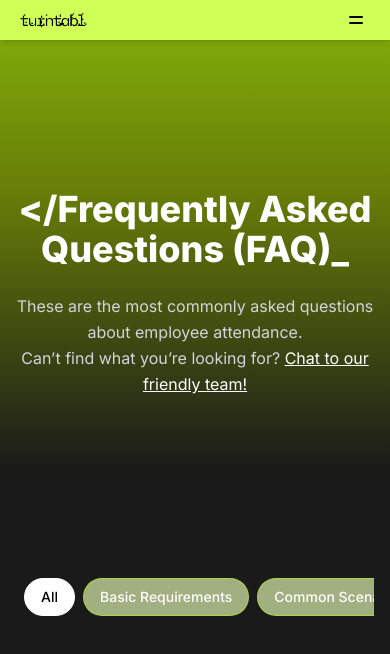
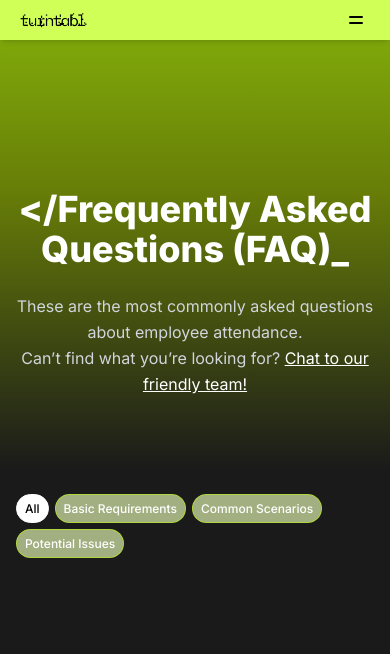
Before and after one commit to marzafiee/nextjs-employee-faq, a Next.js app: page / in a window 390 px wide. Shown: the top 654 px of the page. Built offline with nearby package versions, Linux system fonts and the light colour scheme.

Commit message:
updated responsiveness for top margins to make room for filter bar

```diff
--- a/components/FAQ Home/FAQ.tsx
+++ b/components/FAQ Home/FAQ.tsx
@@ -6,8 +6,10 @@ import FilterSlider from './Filter Slider/FilterSlider';
 const FAQ = () => {
   return (
     <div className="overflow-hidden">
-      <Hero />
-      <div className='px-4 py-6'>
+      <div>
+        <Hero />
+      </div>
+      <div className='px-0' style={{marginTop: '0px'}}>
         <FilterSlider />
       </div>
     </div>
--- a/components/FAQ Home/Filter Slider/FilterSlider.tsx
+++ b/components/FAQ Home/Filter Slider/FilterSlider.tsx
@@ -1,9 +1,12 @@
 "use client"
-import React, { useState } from 'react';
+import React, { useState, useEffect } from 'react';
 
 const FilterSlider = () => {
     // initially, as shown in the Figma, we have 'All' set as the default selected filter
     const [activeFilter, setActiveFilter] = useState('All')
+
+    // state for responsive positioning (client-side only)
+    const [topPosition, setTopPosition] = useState('-60px') // safe default for mobile
 
     // but in the meantime, these are all the buttons we would have in the slider
     const filters = [
@@ -13,37 +16,58 @@ const FilterSlider = () => {
         'Potential Issues'
     ]
 
+    // function to handle dynamic button styles based on active state
+    const getButtonStyles = (isActive: boolean) => ({
+        backgroundColor: isActive ? 'var(--btn-bg-active)' : 'var(--btn-fill-default)',
+        color: isActive ? 'var(--btn-text-active)' : 'var(--btn-text-default)'
+    })
+
+    // function to get responsive border classes
+    const getBorderClasses = (isActive: boolean) => {
+        const borderColor = isActive ? 'border-[var(--btn-bg-active)]' : 'border-[var(--btn-border-default)]'
+        return `border md:border-3 ${borderColor}`
+    }
+
+    // function to get responsive positioning (client-side only)
+    const getResponsivePosition = () => {
+        if (window.innerWidth >= 1024) return '-200px' // large screens
+        if (window.innerWidth >= 768) return '-120px'  // medium screens
+        return '-60px' // small screens
+    }
+
+    // useEffect to set positioning after component mounts (client-side only)
+    useEffect(() => {
+        const updatePosition = () => {
+            setTopPosition(getResponsivePosition())
+        }
+
+        // Set initial position
+        updatePosition()
+
+        // Optional: Update position on window resize
+        window.addEventListener('resize', updatePosition)
+
+        // Cleanup
+        return () => window.removeEventListener('resize', updatePosition)
+    }, [])
+
     return (
-        <div className='flex justify-center w-full'>
-            <div className='flex gap-2 sm:gap-[10px] p-2 sm:p-4 bg-[var(--bg-secondary)] rounded-lg overflow-x-auto max-w-fit'>
+        <div className='flex justify-center w-full px-2 relative' style={{ top: topPosition }}>
+            <div className='flex flex-wrap gap-1.5 sm:gap-2 md:gap-3 p-2 sm:p-3 md:p-4 rounded-lg max-w-full'>
                 {/*Now we loop through EACH filter option with the map function and create a button for each filter in our array */}
                 {filters.map((filter) => (
                     <button
                         key={filter}
                         // when the button is clicked, we'd update the active filter's state so:
                         onClick={() => setActiveFilter(filter)}
-                    className={`px-4 sm:px-8 md:px-16 lg:px-[100px] py-2 rounded-[45px] font-medium transition-colors duration-200 whitespace-nowrap text-sm sm:text-base flex-shrink-0 ${
-                        // if this button is the active one, apply the active styling
-                        activeFilter === filter
-                            ? 'text-[var(--btn-text-active)]'
-                            // and if not active, apply default styling
-                            : 'text-[var(--btn-text-default)] hover:opacity-80'
-                    }`}
-                    //now we have inline styles using CSS custom properties
-                    style={{
-                        // Default state styling using CSS variables
-                        backgroundColor: activeFilter === filter
-                            ? 'var(--btn-bg-active)'
-                            : 'rgba(236, 255, 183, 0.65)', // Using your --btn-fill-default with opacity
-                        border: '1px solid var(--btn-border-default)',
-                        borderColor: activeFilter === filter
-                            ? 'var(--btn-bg-active)'
-                            : 'rgba(189, 255, 0, 0.5)', // Using your --btn-border-default with opacity
-                        boxSizing: 'border-box', // ensures border is positioned inside
-                    }}
+                        className={`px-2 py-1.5 sm:px-3 sm:py-2 md:px-4 md:py-2 rounded-full font-medium transition-colors duration-200 whitespace-nowrap text-xs sm:text-sm md:text-base leading-tight flex-shrink-0 min-w-0 ${getBorderClasses(activeFilter === filter)}`}
+                        // use the dynamic styling function
+                        style={getButtonStyles(activeFilter === filter)}
                     >
                         {/* display the name of the filter as button text */}
+                        <span className="block truncate max-w-full">
                             {filter}
+                        </span>
                     </button>
                 ))}
             </div>
--- a/components/FAQ Home/Hero/Hero.tsx
+++ b/components/FAQ Home/Hero/Hero.tsx
@@ -1,10 +1,10 @@
-"use client"
 import React from 'react';
 
 const Hero = () => {
   return (
   <div
-      className="relative w-full h-[60vh] sm:h-screen bg-[#1A1A1A] flex flex-col justify-center items-center text-center px-4"
+    className="relative w-full h-[60vh] sm:h-screen flex flex-col justify-center items-center text-center px-4
+              mt-[40px] lg:mt-[-35px]"
     style={{
       backgroundImage: `linear-gradient(
         to bottom,
@@ -13,7 +13,6 @@ const Hero = () => {
         rgba(26, 26, 26, 1) 85%
       )`,
       marginBottom: '0px',
-        marginTop: '40px'
     }}
     >
       <h1 className="text-white text-4xl sm:text-5xl font-extrabold mb-6 max-w-4xl">
```
Lines whose indentation alone changed are shown as unchanged.
